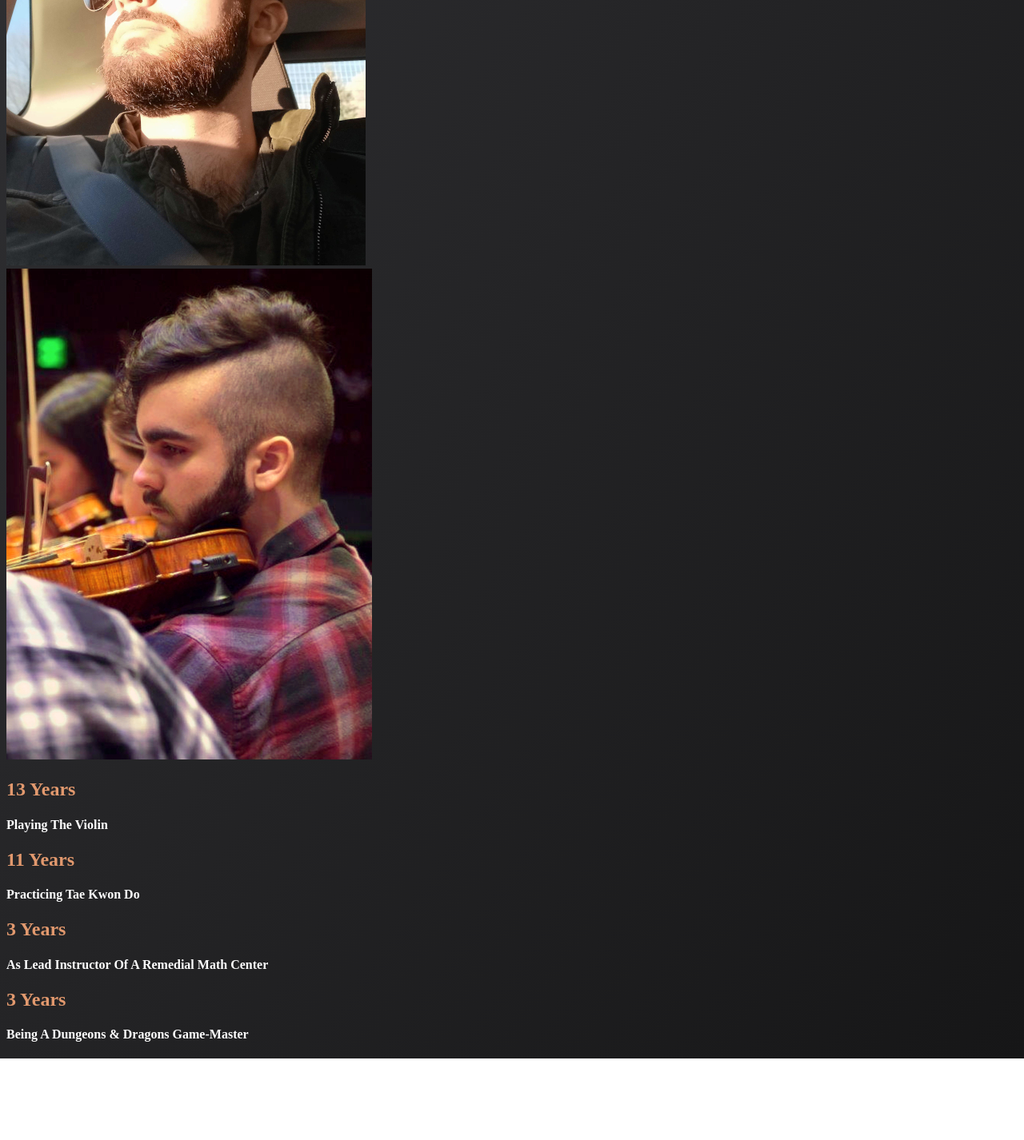
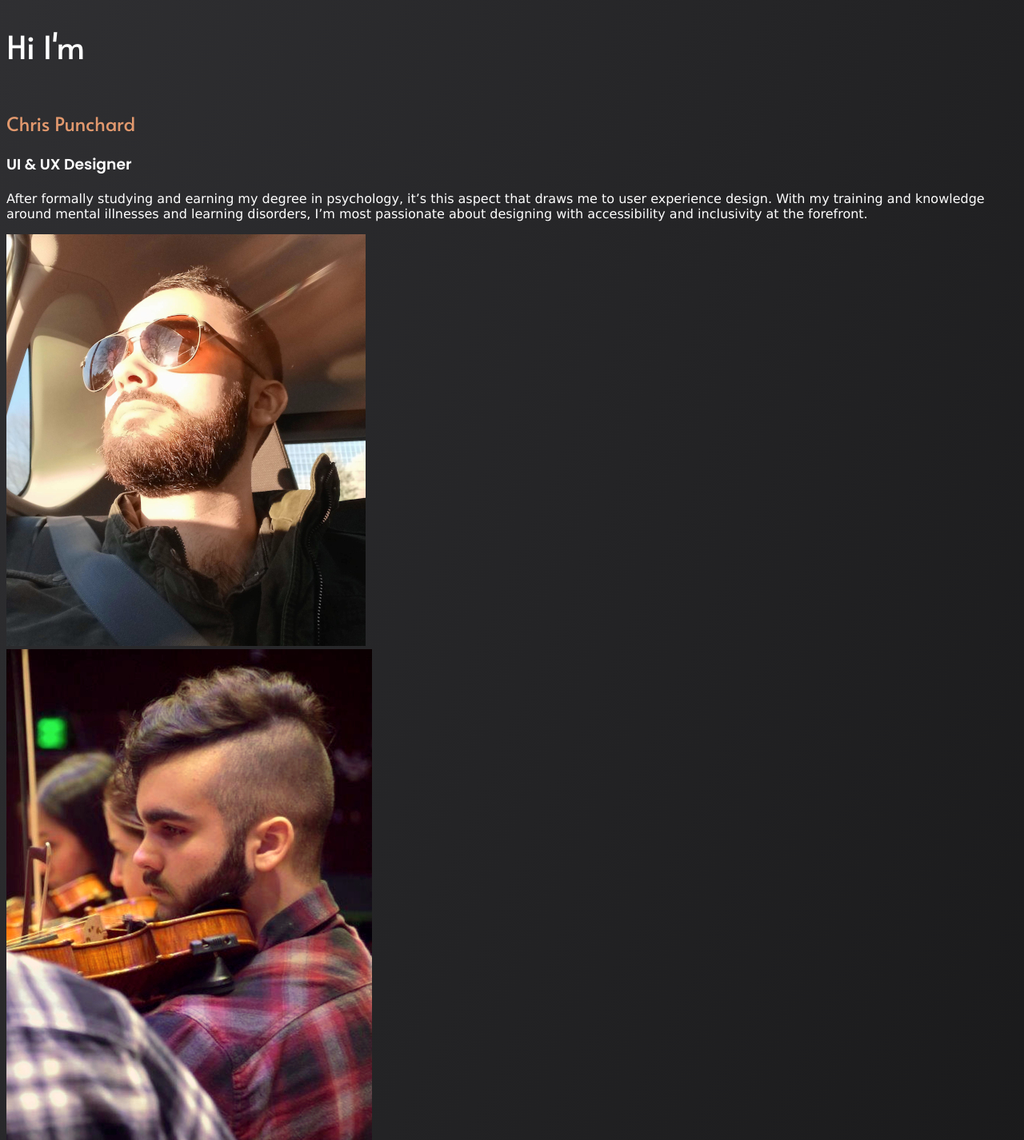
Before and after one commit to Chritonic/My_First_Repo, a plain HTML site: page index.html in a window 1280 px wide. Shown: the part 520-1946 px from the top of the page at 80% size. Before the commit the page ends 1844 px from the top, so only its background shows below. Drawn offline with Linux system fonts and the light colour scheme.

Commit message:
Font updates

```diff
--- a/css/styles.css
+++ b/css/styles.css
@@ -11,6 +11,42 @@ nav {
 ul {
     width: 50%;
     margin-left: auto;
+}
+
+#header1 {
+    font-family: "Alata", sans-serif;
+    font-weight: 400;
+    font-style: normal;
+    font-size: 3.75rem;
+}
+
+#header2 {
+    font-family: "Alata", sans-serif;
+    font-weight: 400;
+    font-style: normal;
+}
+
+#header3 {
+    font-family: "Poppins", sans-serif;
+    font-weight: 600;
+    font-style: normal;
+}
+
+#header4 {
+    font-family: "Alata", sans-serif;
+    font-weight: 400;
+    font-style: normal;
+}
+
+#pText {
+    font-family: Verdana, Geneva, Tahoma, sans-serif;
+}
+
+#liText{
+    font-family: "Alata", sans-serif;
+    font-weight: 400;
+    font-style: normal;
+    font-size: 2.5rem;
 }
 
 .alata-regular {
--- a/index.html
+++ b/index.html
@@ -2,7 +2,7 @@
 <html>
 
 <head>
-  <link rel="stylesheet" href="\css\styles.css">
+  <link rel="stylesheet" href="css\styles.css">
   <link rel="preconnect" href="https://fonts.googleapis.com">
   <link rel="preconnect" href="https://fonts.gstatic.com" crossorigin>
   <link href="https://fonts.googleapis.com/css2?family=Alata&family=Poppins:wght@500;600;700&display=swap"
@@ -12,10 +12,10 @@
 <body style="background-image: linear-gradient(to bottom right, #323235, #161617)">
   <header class="navigation">
     <div class="inline-block">
-      <h1 style="color: #E2996E;">C.P. Portfolio</h1>
+      <h1 style="color: #E2996E;" id="header1">C.P. Portfolio</h1>
     </div>
     <nav class="inline-block">
-      <ul style="color: white;">
+      <ul style="color: white;" id="liText">
         <li>Home</li>
         <li>About Me</li>
         <li>Experience</li>
@@ -26,10 +26,10 @@
 
   <section class="heroIntro">
     <div id="heroIntroContent">
-      <h4 style="color: white;">Hi I'm</h4>
-      <h2 style="color: #E2996E;">Chris Punchard</h2>
-      <h3 style="color: white;">UI & UX Designer</h3>
-      <p style="color: white;">After formally studying and earning my degree in psychology, it’s this aspect that draws me to user experience design. With my training and knowledge around mental illnesses and learning disorders, I’m most passionate about designing with accessibility and inclusivity at the forefront.</p>
+      <h4 style="color: white;" id="liText">Hi I'm</h4>
+      <h2 style="color: #E2996E;" id="header2">Chris Punchard</h2>
+      <h3 style="color: white;" id="header3">UI & UX Designer</h3>
+      <p style="color: white;" id="pText">After formally studying and earning my degree in psychology, it’s this aspect that draws me to user experience design. With my training and knowledge around mental illnesses and learning disorders, I’m most passionate about designing with accessibility and inclusivity at the forefront.</p>
       <img src="images/img1.jpg">
     </div>
   </section>
@@ -38,20 +38,20 @@
     <div id="heroAboutContent">
       <img src="images/img2.jpg">
       <div class="heroAboutList">
-        <h1 style="color: #E2996E;">13 Years</h1>
-        <h4 style="color: white;">Playing The Violin</h4>
+        <h1 style="color: #E2996E;" id="header1">13 Years</h1>
+        <h4 style="color: white;" id="header4">Playing The Violin</h4>
       </div>
       <div class="heroAboutList">
-        <h1 style="color: #E2996E;">11 Years</h1>
-        <h4 style="color: white;">Practicing Tae Kwon Do</h4>
+        <h1 style="color: #E2996E;" id="header1">11 Years</h1>
+        <h4 style="color: white;" id="header4">Practicing Tae Kwon Do</h4>
       </div>
       <div class="heroAboutList">
-        <h1 style="color: #E2996E;">3 Years</h1>
-        <h4 style="color: white;">As Lead Instructor Of A Remedial Math Center</h4>
+        <h1 style="color: #E2996E;" id="header1">3 Years</h1>
+        <h4 style="color: white;" id="header4">As Lead Instructor Of A Remedial Math Center</h4>
       </div>
       <div class="heroAboutList">
-        <h1 style="color: #E2996E;">3 Years</h1>
-        <h4 style="color: white;">Being A Dungeons & Dragons Game-Master</h4>
+        <h1 style="color: #E2996E;" id="header1">3 Years</h1>
+        <h4 style="color: white;" id="header4">Being A Dungeons & Dragons Game-Master</h4>
       </div>
     </div>
   </section>
```
